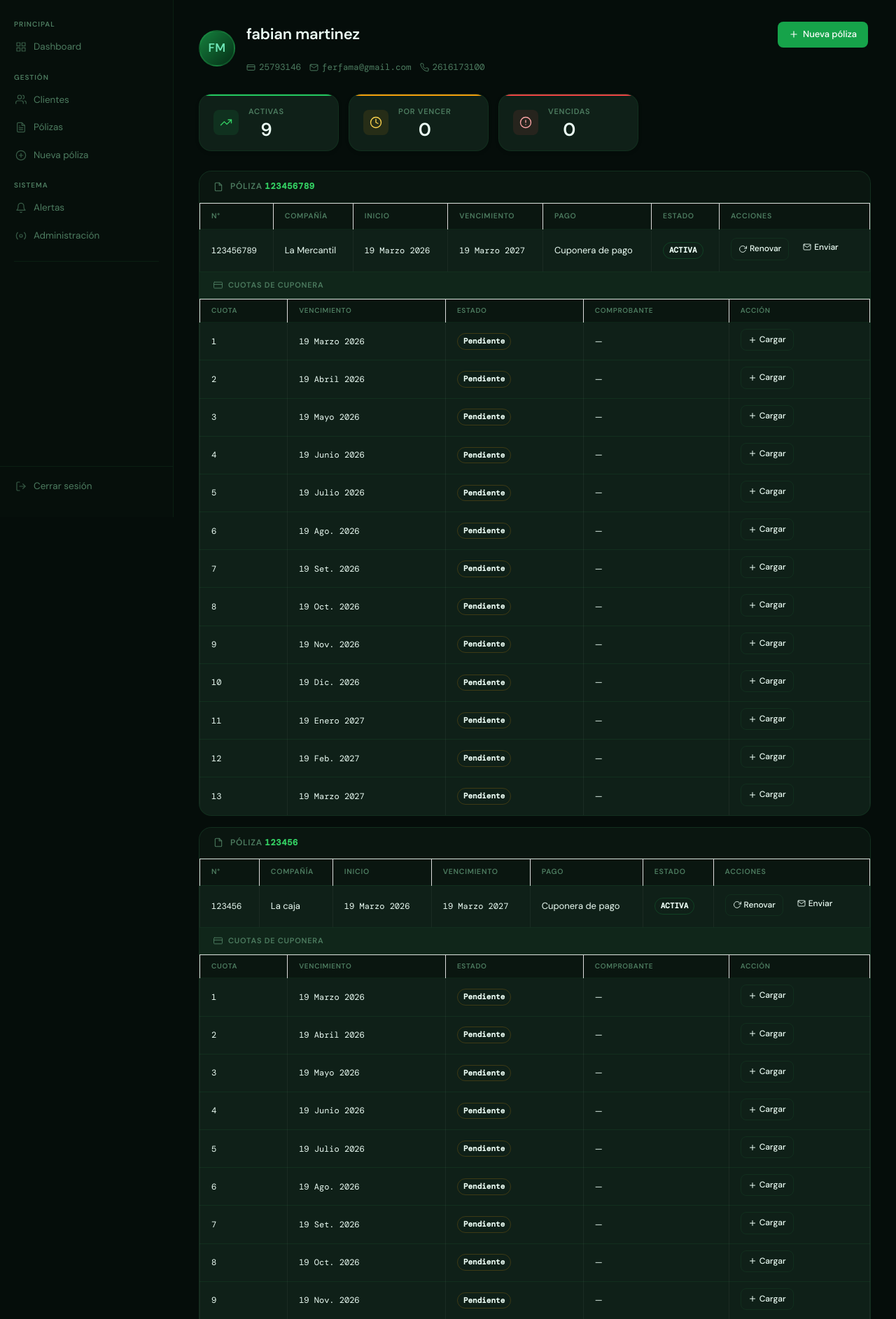
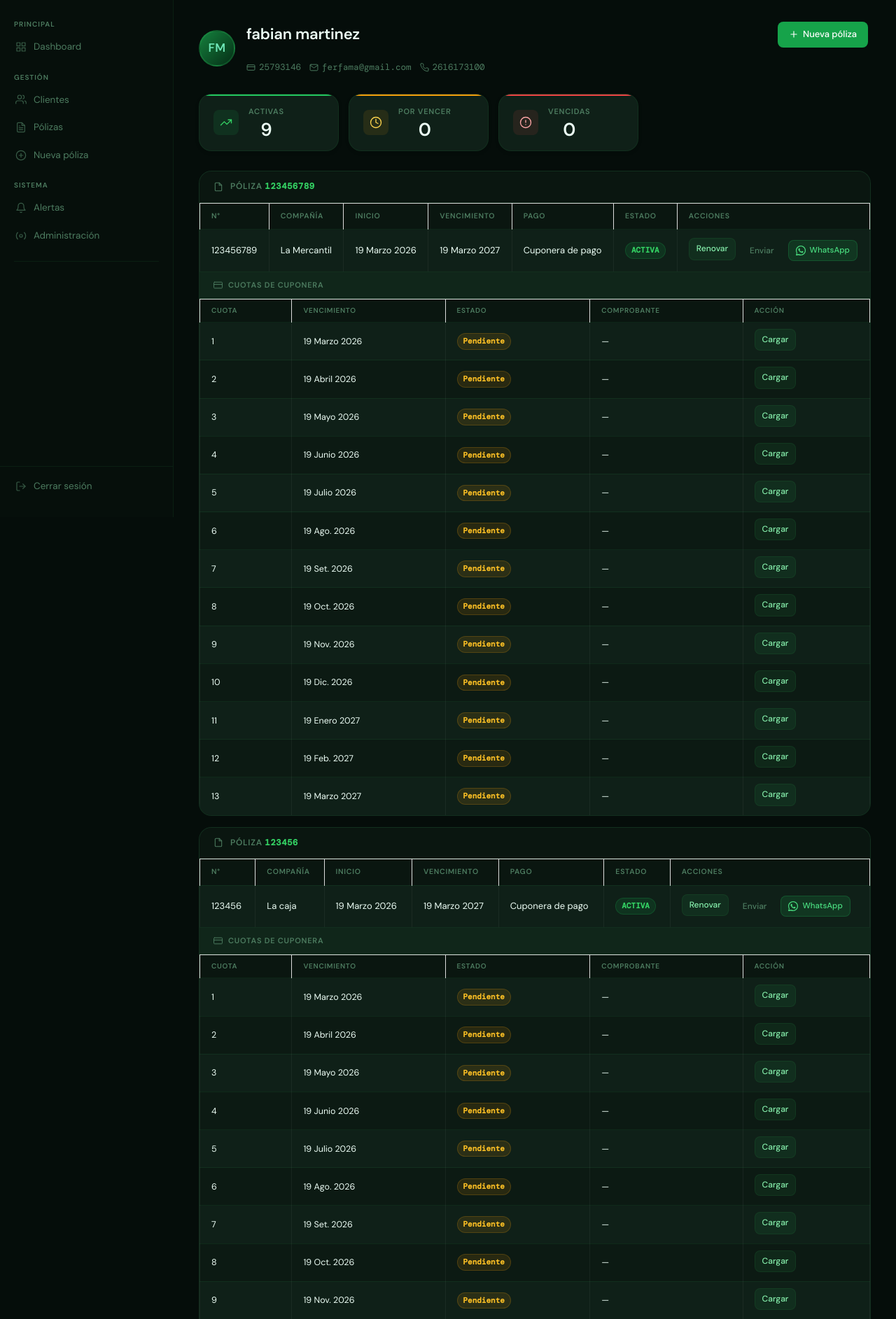
Before and after one commit to ferfama-debug/brokercrm, a Django app: page /clientes/ver/1/ in a window 1280 px wide. Shown: the part 61-1946 px from the top of the page at 70% size. Run offline with Django 4.2, Linux system fonts and the light colour scheme; a user stored in the database is signed in; data comes from the database, SQL or seed files in the repository.

Commit message:
fix visual tablas y botones

```diff
--- a/templates/base.html
+++ b/templates/base.html
@@ -519,24 +519,18 @@ tbody tr:hover td {
 }
 
 /* Neutraliza estilos legacy de crm.css */
-tbody td,
-tbody td * {
-  background: transparent !important;
-  color: #ecfdf5 !important;
-}
+table { background: transparent !important; }
+tbody td { background: #0f2018 !important; color: #ecfdf5 !important; }
+tbody tr:nth-child(even) td { background: #0c1a13 !important; }
+tbody tr:hover td { background: #132619 !important; }
 
-tbody tr:nth-child(even) td {
-  background: transparent !important;
-}
-
-tbody tr:hover td,
-tbody tr:hover td * {
-  background: rgba(52, 211, 100, 0.05) !important;
-}
-
-table {
-  background: transparent !important;
-}
+/* Restaura botones dentro de celdas */
+tbody td .btn-primary   { background: var(--green-600) !important; color: #fff !important; }
+tbody td .btn-secondary { background: rgba(52,211,100,0.08) !important; color: #86efac !important; }
+tbody td .btn-ghost     { background: transparent !important; color: #4d7c60 !important; }
+tbody td .btn-whatsapp  { background: rgba(37,211,102,0.12) !important; color: #4ade80 !important; }
+tbody td .btn-danger    { background: rgba(239,68,68,0.15) !important; color: #fca5a5 !important; }
+tbody td .btn-danger     { background: rgba(239,68,68,0.15) !important; color: #fca5a5 !important; }
 
 /* =============================================
    BOTONES
--- a/templates/clientes/cliente_detalle.html
+++ b/templates/clientes/cliente_detalle.html
@@ -98,7 +98,6 @@
   {% for grupo in grupos %}
   <div class="poliza-grupo">
 
-    <!-- Header del grupo -->
     <div class="grupo-header">
       <svg viewBox="0 0 24 24" fill="none" stroke="currentColor" stroke-width="1.8" stroke-linecap="round" stroke-linejoin="round">
         <path d="M14 2H6a2 2 0 0 0-2 2v16a2 2 0 0 0 2 2h12a2 2 0 0 0 2-2V8z"/>
@@ -107,7 +106,6 @@
       <span>Póliza <span class="grupo-number">{{ grupo.grouper }}</span></span>
     </div>
 
-    <!-- Filas de póliza -->
     {% for p in grupo.list %}
     <div class="poliza-fila">
       <div class="table-wrap" style="border-radius:0; border:none; box-shadow:none;">
@@ -125,10 +123,10 @@
           </thead>
           <tbody>
             <tr>
-              <td><span class="mono-val">{{ p.policy_number }}</span></td>
+              <td>{{ p.policy_number }}</td>
               <td>{{ p.company }}</td>
-              <td><span class="mono-val">{{ p.start_date }}</span></td>
-              <td><span class="mono-val">{{ p.end_date }}</span></td>
+              <td>{{ p.start_date }}</td>
+              <td>{{ p.end_date }}</td>
               <td>{{ p.get_forma_pago_display }}</td>
               <td>
                 {% if p.estado == "ACTIVA" %}
@@ -141,23 +139,21 @@
               </td>
               <td>
                 <div class="acciones">
-                  <a href="/polizas/renovar/{{ p.id }}/" class="btn btn-secondary btn-sm">
-                    <svg viewBox="0 0 24 24" fill="none" stroke="currentColor" stroke-width="1.8" stroke-linecap="round" stroke-linejoin="round">
-                      <polyline points="23 4 23 10 17 10"/>
-                      <path d="M20.49 15a9 9 0 1 1-2.12-9.36L23 10"/>
-                    </svg>
-                    Renovar
-                  </a>
+                  <a href="/polizas/renovar/{{ p.id }}/" class="btn btn-secondary btn-sm">Renovar</a>
                   <form method="POST" action="/polizas/enviar/{{ p.id }}/" style="display:inline;">
                     {% csrf_token %}
-                    <button class="btn btn-ghost btn-sm">
-                      <svg viewBox="0 0 24 24" fill="none" stroke="currentColor" stroke-width="1.8" stroke-linecap="round" stroke-linejoin="round">
-                        <path d="M4 4h16c1.1 0 2 .9 2 2v12c0 1.1-.9 2-2 2H4c-1.1 0-2-.9-2-2V6c0-1.1.9-2 2-2z"/>
-                        <polyline points="22,6 12,13 2,6"/>
-                      </svg>
-                      Enviar
-                    </button>
+                    <button class="btn btn-ghost btn-sm">Enviar</button>
                   </form>
+                  {% if cliente.phone %}
+                  <a href="https://wa.me/{{ cliente.phone|cut:' '|cut:'-' }}?text=Hola%20{{ cliente.first_name }},%20te%20enviamos%20tu%20póliza%20N°%20{{ p.policy_number }}%20de%20{{ p.company }}."
+                     target="_blank" class="btn-whatsapp btn-whatsapp-sm">
+                    <svg viewBox="0 0 24 24" fill="currentColor" width="14" height="14">
+                      <path d="M17.472 14.382c-.297-.149-1.758-.867-2.03-.967-.273-.099-.471-.148-.67.15-.197.297-.767.966-.94 1.164-.173.199-.347.223-.644.075-.297-.15-1.255-.463-2.39-1.475-.883-.788-1.48-1.761-1.653-2.059-.173-.297-.018-.458.13-.606.134-.133.298-.347.446-.52.149-.174.198-.298.298-.497.099-.198.05-.371-.025-.52-.075-.149-.669-1.612-.916-2.207-.242-.579-.487-.5-.669-.51-.173-.008-.371-.01-.57-.01-.198 0-.52.074-.792.372-.272.297-1.04 1.016-1.04 2.479 0 1.462 1.065 2.875 1.213 3.074.149.198 2.096 3.2 5.077 4.487.709.306 1.262.489 1.694.625.712.227 1.36.195 1.871.118.571-.085 1.758-.719 2.006-1.413.248-.694.248-1.289.173-1.413-.074-.124-.272-.198-.57-.347z"/>
+                      <path d="M12 0C5.373 0 0 5.373 0 12c0 2.123.555 4.116 1.523 5.845L.057 23.547a.75.75 0 0 0 .918.918l5.702-1.466A11.945 11.945 0 0 0 12 24c6.627 0 12-5.373 12-12S18.627 0 12 0zm0 22c-1.907 0-3.693-.505-5.23-1.385l-.374-.217-3.884.998.998-3.884-.217-.374A9.953 9.953 0 0 1 2 12C2 6.477 6.477 2 12 2s10 4.477 10 10-4.477 10-10 10z"/>
+                    </svg>
+                    WhatsApp
+                  </a>
+                  {% endif %}
                 </div>
               </td>
             </tr>
@@ -165,7 +161,6 @@
         </table>
       </div>
 
-      <!-- SUBTABLA CUPONERA -->
       {% if p.forma_pago == "CUPONERA" %}
       <div class="cuponera-wrap">
         <div class="cuponera-header">
@@ -188,8 +183,8 @@
           <tbody>
             {% for pago in p.pagos.all %}
             <tr>
-              <td><span class="mono-val">{{ pago.numero_cuota }}</span></td>
-              <td><span class="mono-val">{{ pago.fecha_vencimiento }}</span></td>
+              <td>{{ pago.numero_cuota }}</td>
+              <td>{{ pago.fecha_vencimiento }}</td>
               <td>
                 {% if pago.estado == "PAGADO" %}
                   <span class="badge badge-green">Pagado</span>
@@ -202,18 +197,11 @@
               <td>
                 {% if pago.comprobante %}
                   <a href="{{ pago.comprobante }}" target="_blank" class="btn btn-ghost btn-sm">Ver</a>
-                {% else %}
-                  <span style="color: var(--text-muted);">—</span>
-                {% endif %}
+                {% else %}—{% endif %}
               </td>
               <td>
                 {% if pago.estado != "PAGADO" %}
-                  <a href="/polizas/pago/{{ pago.id }}/" class="btn btn-secondary btn-sm">
-                    <svg viewBox="0 0 24 24" fill="none" stroke="currentColor" stroke-width="2" stroke-linecap="round" stroke-linejoin="round">
-                      <line x1="12" y1="5" x2="12" y2="19"/><line x1="5" y1="12" x2="19" y2="12"/>
-                    </svg>
-                    Cargar
-                  </a>
+                  <a href="/polizas/pago/{{ pago.id }}/" class="btn btn-secondary btn-sm">Cargar</a>
                 {% else %}
                   <span class="badge badge-green">✔ Listo</span>
                 {% endif %}
@@ -233,13 +221,10 @@
 
 <style>
 
-/* MENSAJE OK */
 .mensaje-ok {
-  display: flex;
-  align-items: center;
-  gap: 10px;
-  background: rgba(34, 197, 94, 0.1);
-  border: 1px solid rgba(34, 197, 94, 0.25);
+  display: flex; align-items: center; gap: 10px;
+  background: rgba(34,197,94,0.1);
+  border: 1px solid rgba(34,197,94,0.25);
   border-left: 3px solid var(--green-500);
   color: var(--green-300);
   padding: 12px 16px;
@@ -247,245 +232,140 @@
   font-size: 13.5px;
   margin-bottom: 20px;
 }
-
 .mensaje-ok svg { width: 16px; height: 16px; flex-shrink: 0; }
 
-/* HEADER CLIENTE */
-.cliente-header-info {
-  display: flex;
-  align-items: center;
-  gap: 16px;
-}
+.cliente-header-info { display: flex; align-items: center; gap: 16px; }
 
 .cliente-avatar-xl {
-  width: 52px;
-  height: 52px;
+  width: 52px; height: 52px;
   border-radius: 50%;
   background: linear-gradient(135deg, var(--green-700), var(--green-900));
   border: 2px solid var(--border-strong);
-  display: flex;
-  align-items: center;
-  justify-content: center;
-  font-size: 17px;
-  font-weight: 600;
-  color: var(--green-300);
-  flex-shrink: 0;
-  letter-spacing: 0.02em;
+  display: flex; align-items: center; justify-content: center;
+  font-size: 17px; font-weight: 600; color: var(--green-300);
+  flex-shrink: 0; letter-spacing: 0.02em;
 }
 
-.cliente-meta {
-  display: flex;
-  flex-wrap: wrap;
-  gap: 12px;
-  margin-top: 5px;
-}
+.cliente-meta { display: flex; flex-wrap: wrap; gap: 12px; margin-top: 5px; }
 
 .meta-item {
-  display: flex;
-  align-items: center;
-  gap: 5px;
-  font-size: 12.5px;
-  color: var(--text-muted);
-  font-family: var(--font-mono);
+  display: flex; align-items: center; gap: 5px;
+  font-size: 12.5px; color: var(--text-muted); font-family: var(--font-mono);
 }
-
 .meta-item svg { width: 13px; height: 13px; flex-shrink: 0; }
 
-/* RESUMEN KPIs */
-.resumen-grid {
-  display: flex;
-  gap: 14px;
-  margin-bottom: 28px;
-  flex-wrap: wrap;
-}
+.resumen-grid { display: flex; gap: 14px; margin-bottom: 28px; flex-wrap: wrap; }
 
 .resumen-card {
-  display: flex;
-  align-items: center;
-  gap: 14px;
-  background: var(--bg-card);
-  border: 1px solid var(--border);
-  border-radius: var(--radius-lg);
-  padding: 16px 20px;
-  min-width: 160px;
-  position: relative;
-  overflow: hidden;
+  display: flex; align-items: center; gap: 14px;
+  background: var(--bg-card); border: 1px solid var(--border);
+  border-radius: var(--radius-lg); padding: 16px 20px;
+  min-width: 160px; position: relative; overflow: hidden;
 }
-
-.resumen-card::before {
-  content: '';
-  position: absolute;
-  top: 0; left: 0; right: 0;
-  height: 2px;
-}
-
-.resumen-verde::before  { background: var(--green-500); }
+.resumen-card::before { content: ''; position: absolute; top: 0; left: 0; right: 0; height: 2px; }
+.resumen-verde::before   { background: var(--green-500); }
 .resumen-amarillo::before { background: #f59e0b; }
-.resumen-rojo::before   { background: #ef4444; }
+.resumen-rojo::before    { background: #ef4444; }
 
 .resumen-icon {
-  width: 36px;
-  height: 36px;
-  border-radius: var(--radius-sm);
-  display: flex;
-  align-items: center;
-  justify-content: center;
-  flex-shrink: 0;
+  width: 36px; height: 36px; border-radius: var(--radius-sm);
+  display: flex; align-items: center; justify-content: center; flex-shrink: 0;
 }
-
 .resumen-icon svg { width: 18px; height: 18px; }
-
-.resumen-verde  .resumen-icon { background: rgba(34,197,94,0.1);  color: var(--green-400); }
+.resumen-verde    .resumen-icon { background: rgba(34,197,94,0.1);  color: var(--green-400); }
 .resumen-amarillo .resumen-icon { background: rgba(245,158,11,0.1); color: #fcd34d; }
-.resumen-rojo   .resumen-icon { background: rgba(239,68,68,0.1);  color: #fca5a5; }
+.resumen-rojo     .resumen-icon { background: rgba(239,68,68,0.1);  color: #fca5a5; }
 
 .resumen-body { display: flex; flex-direction: column; gap: 2px; }
+.resumen-label { font-size: 11px; font-weight: 600; letter-spacing: 0.07em; text-transform: uppercase; color: var(--text-muted); }
+.resumen-valor { font-size: 26px; font-weight: 600; color: #ecfdf5; line-height: 1.1; }
 
-.resumen-label {
-  font-size: 11px;
-  font-weight: 600;
-  letter-spacing: 0.07em;
-  text-transform: uppercase;
-  color: var(--text-muted);
-}
-
-.resumen-valor {
-  font-size: 26px;
-  font-weight: 600;
-  color: #ecfdf5;
-  line-height: 1.1;
-}
-
-/* GRUPOS DE PÓLIZAS */
-.polizas-detalle {
-  display: flex;
-  flex-direction: column;
-  gap: 16px;
-}
+.polizas-detalle { display: flex; flex-direction: column; gap: 16px; }
 
 .poliza-grupo {
-  background: var(--bg-card);
-  border: 1px solid var(--border);
-  border-radius: var(--radius-lg);
-  overflow: hidden;
+  background: var(--bg-card); border: 1px solid var(--border);
+  border-radius: var(--radius-lg); overflow: hidden;
 }
 
 .grupo-header {
-  display: flex;
-  align-items: center;
-  gap: 10px;
-  padding: 12px 20px;
-  background: var(--bg-surface);
-  border-bottom: 1px solid var(--border);
-  font-size: 12px;
-  font-weight: 600;
-  letter-spacing: 0.06em;
-  text-transform: uppercase;
-  color: var(--text-muted);
+  display: flex; align-items: center; gap: 10px;
+  padding: 12px 20px; background: #0a1610;
+  border-bottom: 1px solid rgba(52,211,100,0.08);
+  font-size: 12px; font-weight: 600; letter-spacing: 0.06em;
+  text-transform: uppercase; color: #4d7c60;
 }
+.grupo-header svg { width: 14px; height: 14px; flex-shrink: 0; }
+.grupo-number { color: var(--green-400); font-family: var(--font-mono); }
 
-.grupo-header svg { width: 14px; height: 14px; flex-shrink: 0; }
-
-.grupo-number {
-  color: var(--green-400);
-  font-family: var(--font-mono);
-}
-
-/* TABLA DETALLE */
-.tabla-detalle {
-  width: 100%;
-  border-collapse: collapse;
-  font-size: 13px;
-}
+/* TABLA DETALLE — colores fijos para ganarle al crm.css */
+.tabla-detalle { width: 100%; border-collapse: collapse; font-size: 13px; }
 
 .tabla-detalle thead th {
-  background: var(--bg-surface);
-  color: var(--text-muted);
-  font-size: 10.5px;
-  font-weight: 600;
-  letter-spacing: 0.07em;
-  text-transform: uppercase;
-  padding: 10px 16px;
-  text-align: left;
-  border-bottom: 1px solid var(--border);
+  background: #0a1610; color: #4d7c60;
+  font-size: 10.5px; font-weight: 600; letter-spacing: 0.07em;
+  text-transform: uppercase; padding: 10px 16px; text-align: left;
+  border-bottom: 1px solid rgba(52,211,100,0.08);
 }
 
 .tabla-detalle tbody td {
   padding: 12px 16px;
   color: #ecfdf5 !important;
-  background: transparent !important;
-  border-bottom: 1px solid var(--border);
+  background: #0f2018 !important;
+  border-bottom: 1px solid rgba(52,211,100,0.08);
   vertical-align: middle;
 }
-
+.tabla-detalle tbody tr:nth-child(even) td { background: #0c1a13 !important; }
 .tabla-detalle tbody tr:last-child td { border-bottom: none; }
-.tabla-detalle tbody tr:hover td { background: rgba(52,211,100,0.04) !important; }
+.tabla-detalle tbody tr:hover td { background: #132619 !important; }
 
 /* CUPONERA */
-.cuponera-wrap {
-  border-top: 1px solid var(--border);
-}
+.cuponera-wrap { border-top: 1px solid rgba(52,211,100,0.08); }
 
 .cuponera-header {
-  display: flex;
-  align-items: center;
-  gap: 8px;
-  padding: 10px 20px;
-  font-size: 11px;
-  font-weight: 600;
-  letter-spacing: 0.07em;
-  text-transform: uppercase;
-  color: var(--text-muted);
-  background: rgba(52, 211, 100, 0.03);
-  border-bottom: 1px solid var(--border);
+  display: flex; align-items: center; gap: 8px;
+  padding: 10px 20px; font-size: 11px; font-weight: 600;
+  letter-spacing: 0.07em; text-transform: uppercase;
+  color: #4d7c60; background: rgba(52,211,100,0.03);
+  border-bottom: 1px solid rgba(52,211,100,0.08);
 }
-
 .cuponera-header svg { width: 13px; height: 13px; flex-shrink: 0; }
 
-.tabla-cuponera {
-  width: 100%;
-  border-collapse: collapse;
-  font-size: 12.5px;
-}
+.tabla-cuponera { width: 100%; border-collapse: collapse; font-size: 12.5px; }
 
 .tabla-cuponera thead th {
-  background: var(--bg-surface);
-  color: var(--text-muted);
-  font-size: 10px;
-  font-weight: 600;
-  letter-spacing: 0.07em;
-  text-transform: uppercase;
-  padding: 8px 16px;
-  text-align: left;
-  border-bottom: 1px solid var(--border);
+  background: #0a1610; color: #4d7c60;
+  font-size: 10px; font-weight: 600; letter-spacing: 0.07em;
+  text-transform: uppercase; padding: 8px 16px; text-align: left;
+  border-bottom: 1px solid rgba(52,211,100,0.08);
 }
 
 .tabla-cuponera tbody td {
   padding: 9px 16px;
   color: #ecfdf5 !important;
-  background: transparent !important;
-  border-bottom: 1px solid var(--border);
+  background: #0f2018 !important;
+  border-bottom: 1px solid rgba(52,211,100,0.08);
   vertical-align: middle;
 }
+.tabla-cuponera tbody tr:nth-child(even) td { background: #0c1a13 !important; }
+.tabla-cuponera tbody tr:last-child td { border-bottom: none; }
+.tabla-cuponera tbody tr:hover td { background: #132619 !important; }
 
-.tabla-cuponera tbody tr:last-child td { border-bottom: none; }
-.tabla-cuponera tbody tr:hover td { background: rgba(52,211,100,0.03) !important; }
+.acciones { display: flex; gap: 6px; flex-wrap: wrap; align-items: center; }
+.btn-sm { padding: 5px 10px; font-size: 12px; gap: 4px; }
+.btn-sm svg { width: 12px; height: 12px; }
 
-.mono-val {
-  font-family: var(--font-mono);
-  font-size: 12px;
-  color: #ecfdf5;
+.btn-whatsapp {
+  display: inline-flex; align-items: center; gap: 6px;
+  padding: 7px 12px;
+  background: rgba(37,211,102,0.12) !important;
+  color: #4ade80 !important;
+  border: 1px solid rgba(37,211,102,0.2);
+  border-radius: var(--radius-sm);
+  text-decoration: none; font-size: 12px; font-weight: 500;
+  transition: all 0.18s;
 }
-
-.acciones { display: flex; gap: 6px; flex-wrap: wrap; }
-
-.btn-sm {
-  padding: 5px 10px;
-  font-size: 12px;
-  gap: 4px;
-}
-
-.btn-sm svg { width: 12px; height: 12px; }
+.btn-whatsapp:hover { background: rgba(37,211,102,0.22) !important; border-color: rgba(37,211,102,0.4); }
+.btn-whatsapp-sm { padding: 5px 10px; font-size: 11.5px; }
 
 @media (max-width: 700px) {
   .resumen-grid { flex-direction: column; }
```
